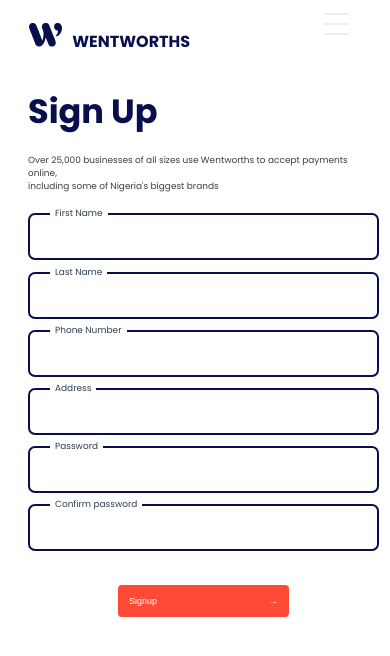
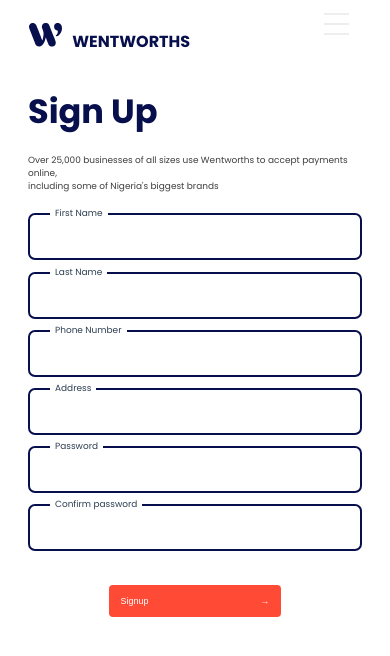
Before and after one commit to mezlet/FSI_TEST, a Vue app in the folder FRONTEND/: page /signup in a window 390 px wide. Shown: the top 656 px of the page. Built offline with nearby package versions, Linux system fonts and the light colour scheme.

Commit message:
Merges updated changes from homepage

```diff
--- a/FRONTEND/src/views/Signup.vue
+++ b/FRONTEND/src/views/Signup.vue
@@ -91,10 +91,6 @@
 }
 
 @media screen and (max-width: 800px) {
-  .signup{
-    width: 90%;
-    margin: 0 auto;
-  }
   .input-group {
     width: 100%;
   }
--- a/FRONTEND/src/views/UpdateDetails.vue
+++ b/FRONTEND/src/views/UpdateDetails.vue
@@ -138,7 +138,6 @@
 @media screen and (max-width: 900px) {
   main > * {
     width: 100%;
-    margin: 0 5rem;
   }
 
   .input-group.status {
```
Also changed, not shown: FRONTEND/src/views/Home.vue (+4 -6 lines).
